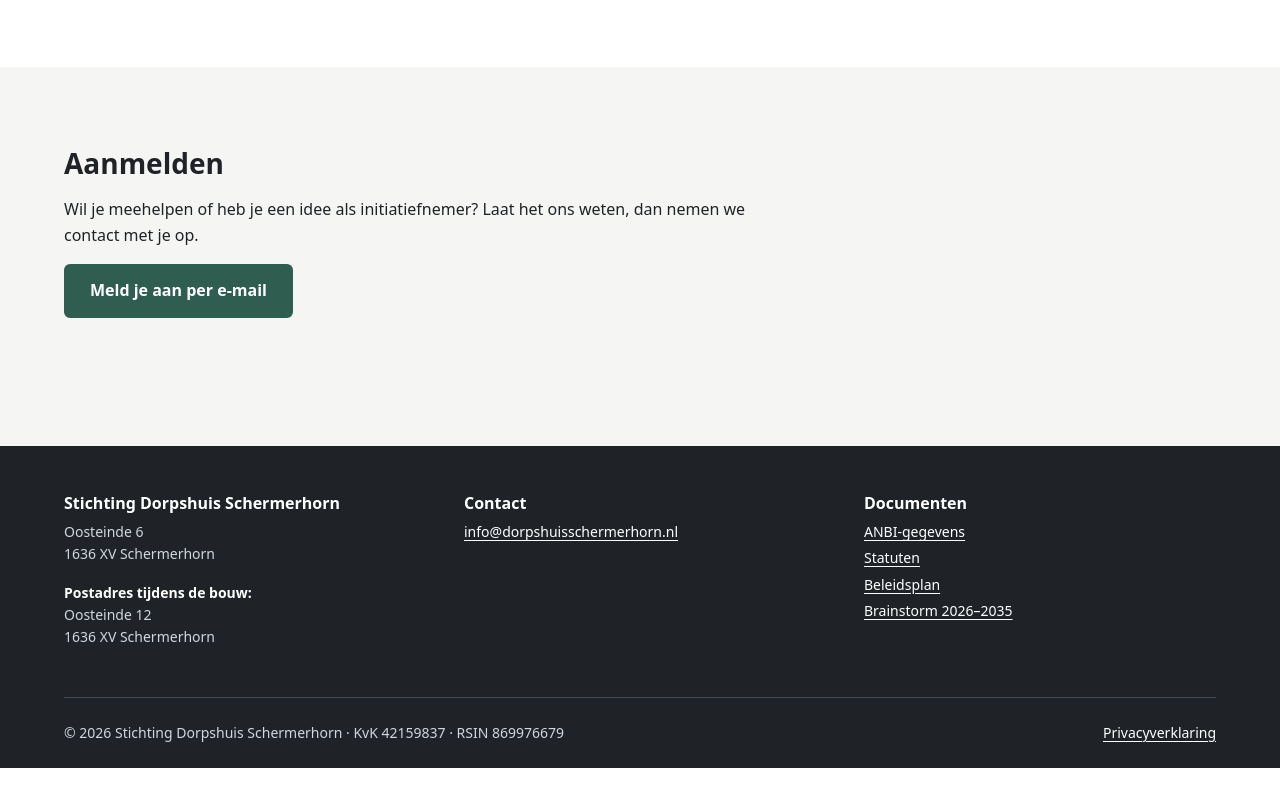
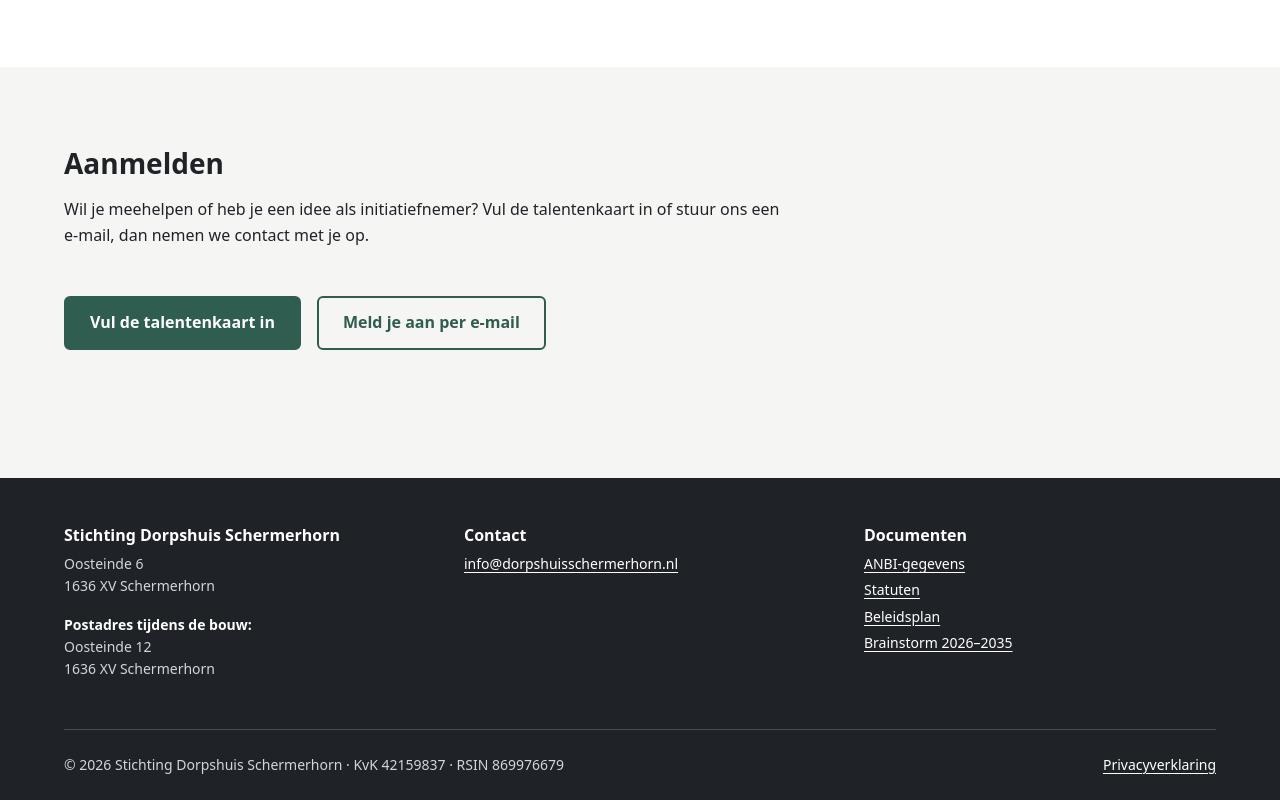
Before and after one commit to remcoj89/dorpshuisschermerhorn, a plain HTML site: page vrijwilligers.html in a window 1280 px wide. Shown: the part 735-1535 px from the top of the page. Before the commit the page ends 1503 px from the top, so only its background shows below. Drawn offline with Linux system fonts and the light colour scheme.

Commit message:
Talentenkaart in het menu en op de vrijwilligerspagina
- Hoofdmenu op alle pagina's: link naar de talentenkaart
- vrijwilligers.html: knop "Vul de talentenkaart in" bij Aanmelden,
  e-mail blijft als tweede optie

Co-Authored-By: Claude Opus 5.5 <noreply@anthropic.com>

```diff
--- a/vrijwilligers.html
+++ b/vrijwilligers.html
@@ -24,6 +24,7 @@
           <li><a href="index.html">Home</a></li>
           <li><a href="over-ons.html">Over ons</a></li>
           <li><a href="vrijwilligers.html" aria-current="page">Vrijwilligers</a></li>
+          <li><a href="talentenkaart.html">Talentenkaart</a></li>
           <li><a href="anbi.html">ANBI</a></li>
         </ul>
       </nav>
@@ -68,8 +69,11 @@
       <div class="container">
         <div class="section__intro">
           <h2>Aanmelden</h2>
-          <p>Wil je meehelpen of heb je een idee als initiatiefnemer? Laat het ons weten, dan nemen we contact met je op.</p>
-          <p><a class="button" href="mailto:info@dorpshuisschermerhorn.nl?subject=Aanmelding%20vrijwilliger">Meld je aan per e-mail</a></p>
+          <p>Wil je meehelpen of heb je een idee als initiatiefnemer? Vul de talentenkaart in of stuur ons een e-mail, dan nemen we contact met je op.</p>
+          <div class="button-group">
+            <a class="button" href="talentenkaart.html">Vul de talentenkaart in</a>
+            <a class="button button--outline" href="mailto:info@dorpshuisschermerhorn.nl?subject=Aanmelding%20vrijwilliger">Meld je aan per e-mail</a>
+          </div>
         </div>
       </div>
     </section>
```
Also changed, not shown: anbi.html (+1 -0 lines), beleidsplan.html (+1 -0 lines), brainstorm-2026-2035.html (+1 -0 lines), index.html (+1 -0 lines), over-ons.html (+1 -0 lines), privacyverklaring.html (+1 -0 lines), statuten.html (+1 -0 lines), talentenkaart.html (+1 -0 lines).
